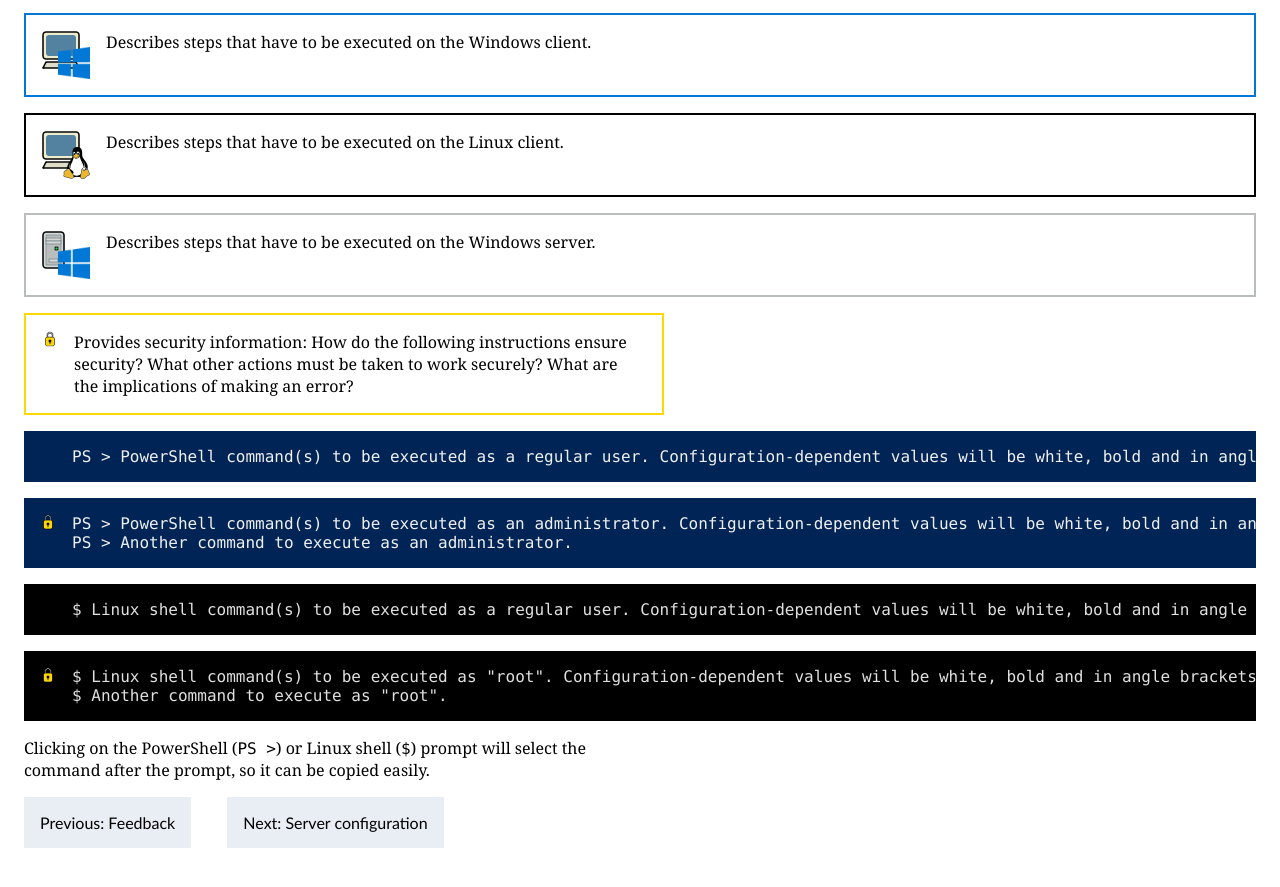
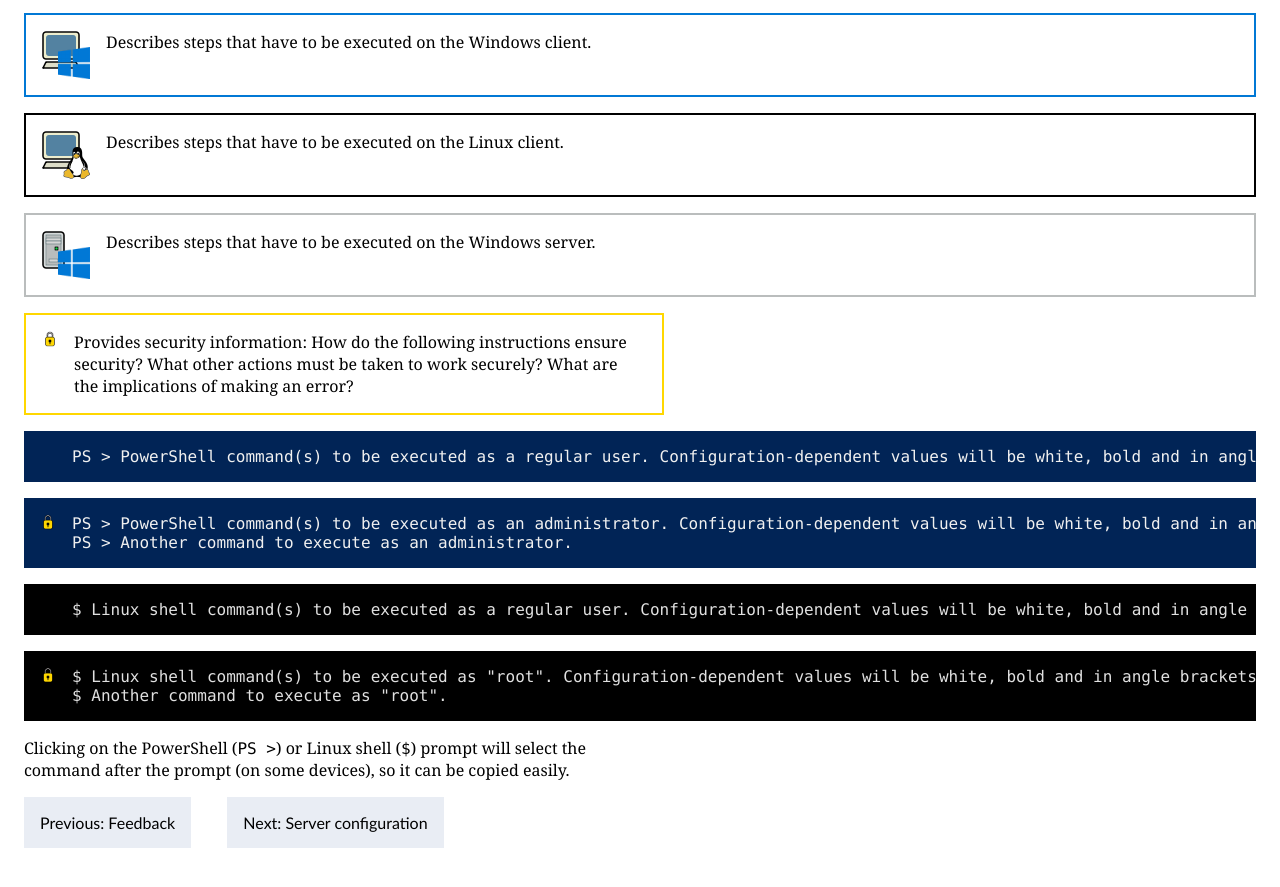
Before and after one commit to jstuyts/Secure-WinRM-Manual, a plain HTML site: page conventions.html in a window 1280 px wide. Shown: the part 131-1018 px from the top of the page. Drawn offline with Linux system fonts and the light colour scheme.

Commit message:
Clarified that selecting commands does not work on all devices.

```diff
--- a/conventions.html
+++ b/conventions.html
@@ -48,7 +48,7 @@
 <span onclick="selectTextOfElement('c-lsa-2')" class="copy-to-clipboard">$</span> <span id="c-lsa-2">Another command to execute as "root".</span></pre>
 
 <p>Clicking on the PowerShell (<code class="prompt">PS &gt;</code>) or Linux shell (<code class="prompt">$</code>)
-  prompt will select the command after the prompt, so it can be copied easily.</p>
+  prompt will select the command after the prompt (on some devices), so it can be copied easily.</p>
 
 <ul class="navigation">
   <li class="previous"><a href="feedback.html">Previous: Feedback</a></li>
```
